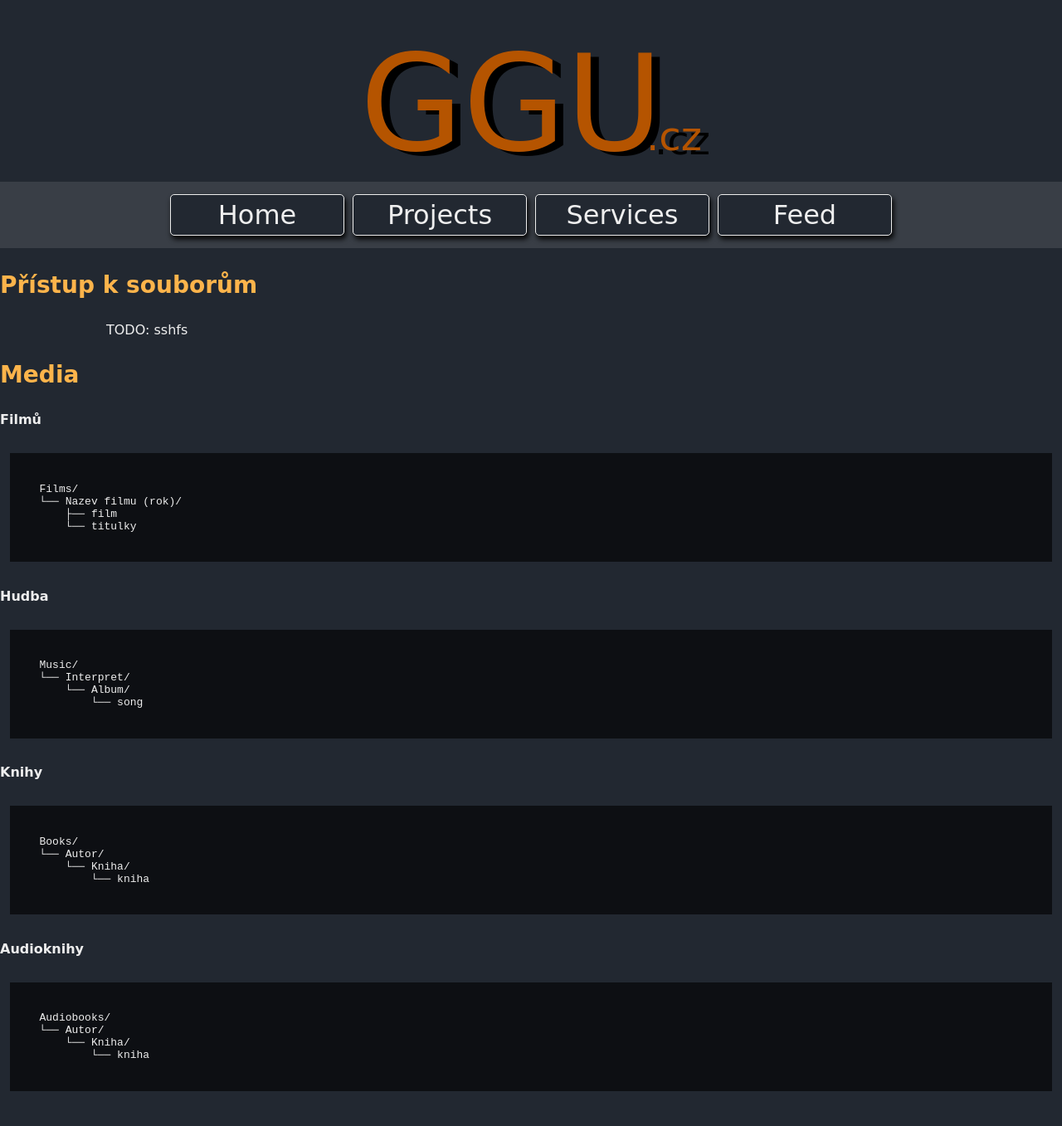
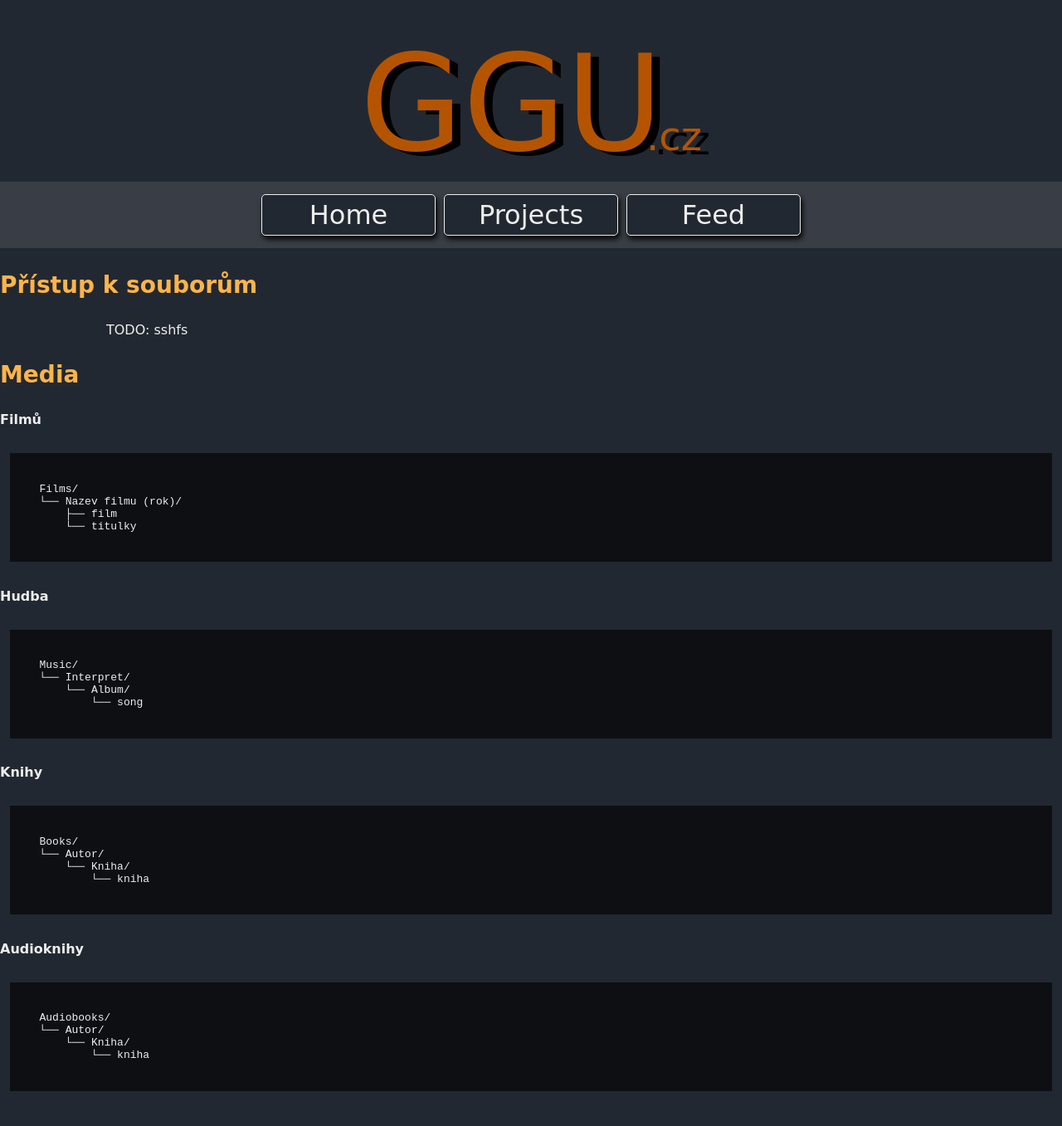
Before and after one commit to yagarea/ggu.cz, a Jekyll site: the page built from pages/server.md, in a window 1280 px wide. Shown: the whole page at 83% size. Built offline with Jekyll 4.4.1, drawn with Linux system fonts in a browser that asks for light colours.

Commit message:
remove services link from nav

```diff
--- a/_includes/nav.html
+++ b/_includes/nav.html
@@ -6,9 +6,6 @@
 		<a href="/projects/">Projects</a>
 	</div>
 	<div class="nav-button">
-		<a href="/services/">Services</a>
-	</div>
-	<div class="nav-button">
 		<a href="/feed/">Feed</a>
 	</div>
 </div>
```
